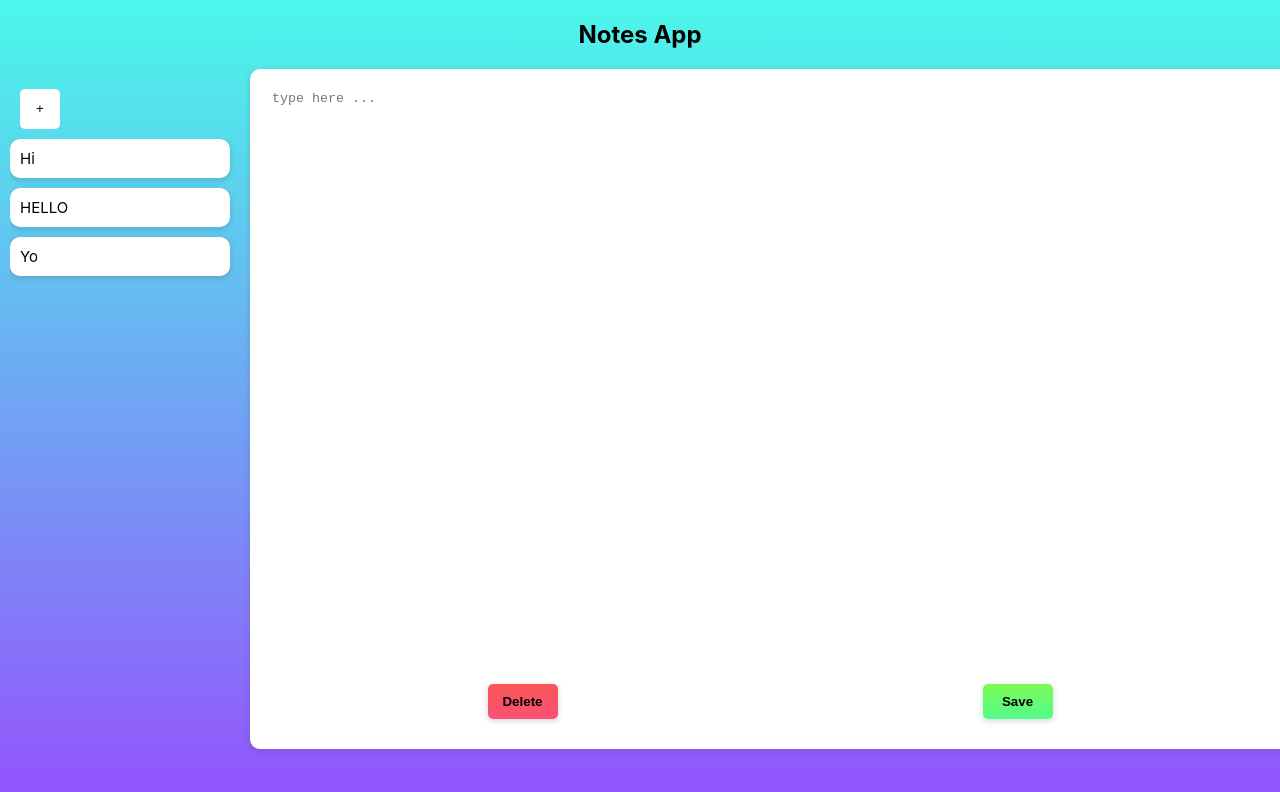
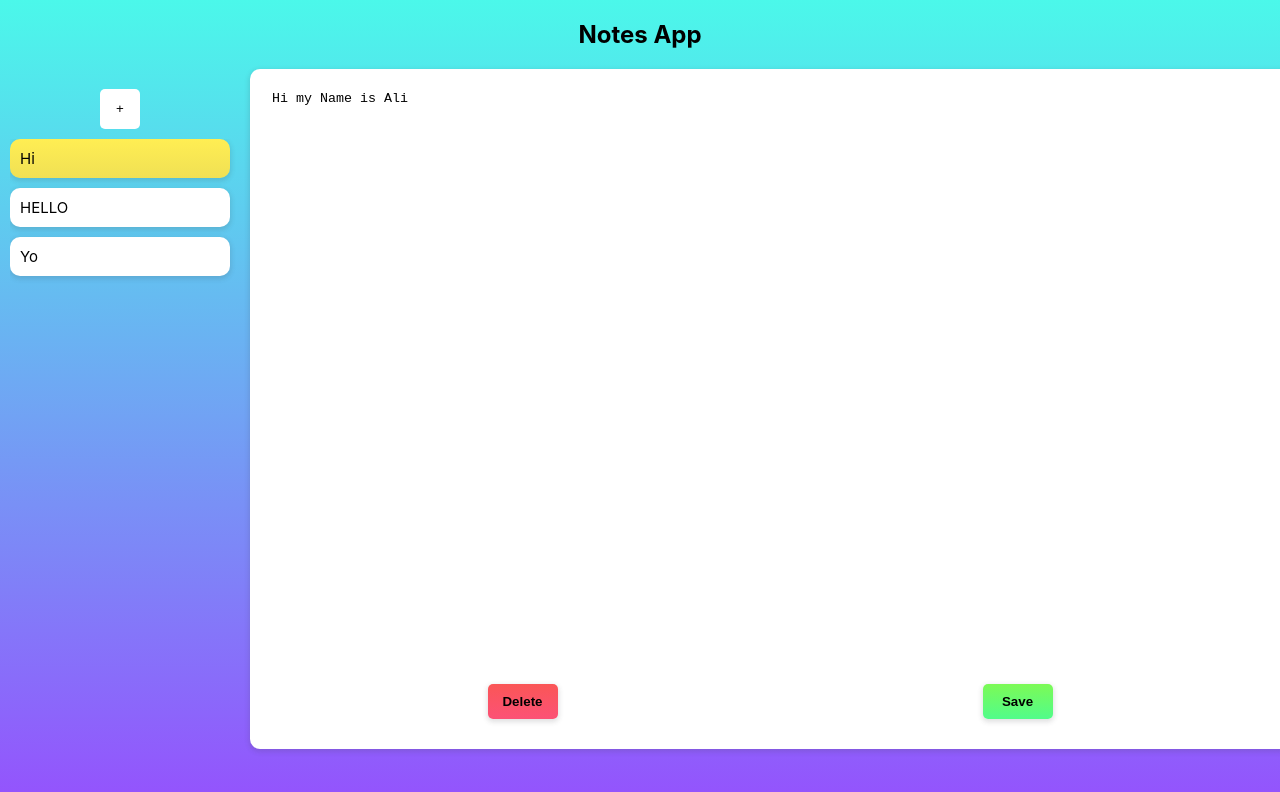
Before and after one commit to alim1381/notes, a React (Create React App) app: page / in a window 1280 px wide. Both pictures are taken after a click on the element "Hi". Shown: the top 792 px of the page. Built offline with nearby package versions, Linux system fonts and the light colour scheme.

Commit message:
3. handlers

```diff
--- a/src/components/shared/Note.js
+++ b/src/components/shared/Note.js
@@ -3,15 +3,21 @@ import React from 'react'
 // Styles
 import styles from '../../styles/Note.module.css'
 
-export default function Note() {
+export default function Note({text , setNote , saveHandler , deleteHandler}) {
+    const changeHandler = (e) => {
+        setNote({
+            ...text,
+            text : e.target.value,
+        })
+    }
   return (
     <div className={styles.main}>
         <div className={styles.inputDiv} >
-            <textarea type="text" placeholder='type here ...'/>
+            <textarea onChange={changeHandler} value={text.text} type="text" placeholder='type here ...'/>
         </div>
         <div className={styles.bottomSection}>
-            <button className={styles.delete}>Delete</button>
-            <button className={styles.save}>Save</button>
+            <button className={styles.delete} onClick={() => deleteHandler()}>Delete</button>
+            <button className={styles.save} onClick={() => saveHandler()}>Save</button>
         </div>
     </div>
   )
--- a/src/styles/Landing.module.css
+++ b/src/styles/Landing.module.css
@@ -27,7 +27,7 @@
 .add {
     padding: 10px;
     display: flex;
-    justify-content: flex-start;
+    justify-content: center;
     align-items: center;
 }
 
@@ -38,6 +38,7 @@
     border-radius: 5px;
     background-color: #fff;
     cursor: pointer;
+    margin-right: 10px;
 }
 .objectsItem {
     overflow: scroll;
@@ -55,3 +56,6 @@
     border-radius: 10px;
     margin-top: 0;
 }
+.objSelected {
+    background: linear-gradient(#ffee53 , #f0e054 ) !important;
+}
--- a/src/styles/Note.module.css
+++ b/src/styles/Note.module.css
@@ -20,6 +20,19 @@
 .main textarea:focus {
     border: 0;
     outline: 0;
+}
+.main textarea::-webkit-scrollbar-thumb {
+    background-color:#aaaaaac7;
+    border-radius: 10px;
+}
+.main textarea::-webkit-scrollbar {
+    background:none;
+    resize: none;
+    width: 2px;
+}
+.main textarea::-webkit-scrollbar-corner {
+    background:none;
+    resize: none;
 }
 .bottomSection {
     display: flex;
```
